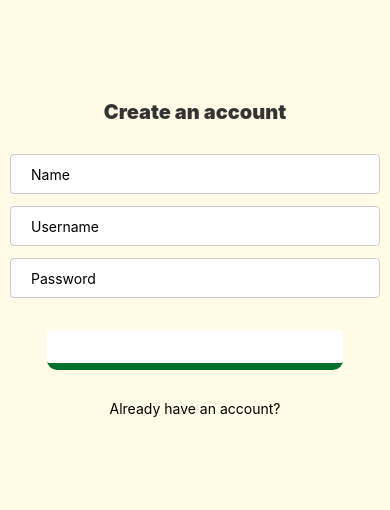
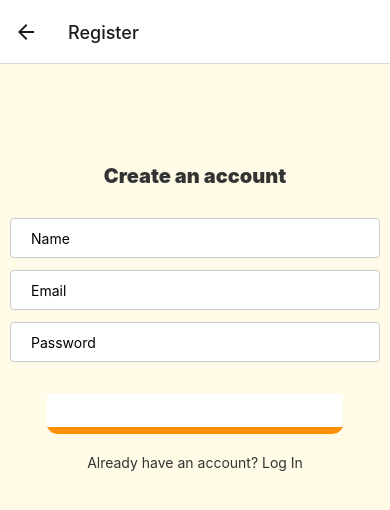
Before and after one commit to karthikio/FarmFlo, a React Native app: screen /Register in a window 390 px wide. Shown: the top 510 px of the page. Built offline with nearby package versions, Linux system fonts and the light colour scheme; no server answers.

Commit message:
added auth, navigation

```diff
--- a/App.js
+++ b/App.js
@@ -1,13 +1,50 @@
 import { StyleSheet, Text, View } from 'react-native';
+import { useEffect, useState } from 'react';
+
 import Home from './screens/Home';
 import Login from './screens/Login';
 import Register from './screens/Register';
 
+import { NavigationContainer } from '@react-navigation/native';
+import { createStackNavigator } from '@react-navigation/stack';
+import { onAuthStateChanged } from 'firebase/auth';
+
+import { auth } from './firebaseConfig';
+
+
+
+const Stack = createStackNavigator();
+
+
 export default function App() {
+  const [user, setUser] = useState(null);
+  const [initializing, setInitializing] = useState(true);
+
+  useEffect(() => {
+    const unsubscribe = onAuthStateChanged(auth, (user) => {
+      setUser(user);
+      if (initializing) setInitializing(false);
+    });
+
+    return () => unsubscribe();
+  }, [initializing]);
+
+  if (initializing) return null;
+
   return (
     <View style={styles.container}>
-      <Register/>
-      {/* <Login/> */}
+      <NavigationContainer>
+        <Stack.Navigator>
+        {user ? (
+          <Stack.Screen name="Home" component={Home} />
+        ) : (
+          <>
+            <Stack.Screen name="Login" component={Login} />
+            <Stack.Screen name="Register" component={Register} />
+          </>
+        )}
+        </Stack.Navigator>
+      </NavigationContainer>
     </View>
   );
 }
--- a/firebaseConfig.js
+++ b/firebaseConfig.js
@@ -1,6 +1,9 @@
 // Import the functions you need from the SDKs you need
 import { initializeApp } from "firebase/app";
-import { getAnalytics } from "firebase/analytics";
+import { getFirestore } from 'firebase/firestore';
+import { initializeAuth, getReactNativePersistence } from 'firebase/auth';
+import AsyncStorage from '@react-native-async-storage/async-storage';
+
 // TODO: Add SDKs for Firebase products that you want to use
 // https://firebase.google.com/docs/web/setup#available-libraries
 
@@ -18,4 +21,9 @@ const firebaseConfig = {
 
 // Initialize Firebase
 const app = initializeApp(firebaseConfig);
-const analytics = getAnalytics(app);
+
+
+export const db = getFirestore(app);
+export const auth = initializeAuth(app, {
+  persistence: getReactNativePersistence(AsyncStorage),
+});
--- a/package.json
+++ b/package.json
@@ -9,7 +9,11 @@
     "web": "expo start --web"
   },
   "dependencies": {
+    "@react-native-async-storage/async-storage": "^1.24.0",
+    "@react-native-firebase/app": "^20.4.0",
+    "@react-native-firebase/auth": "^20.4.0",
     "@react-navigation/native": "^6.1.18",
+    "@react-navigation/stack": "^6.4.1",
     "expo": "~51.0.28",
     "expo-status-bar": "~1.12.1",
     "firebase": "^10.13.1",
--- a/screens/Home.js
+++ b/screens/Home.js
@@ -1,9 +1,61 @@
-import { StyleSheet, Text, View } from 'react-native';
+import { FlatList, StyleSheet, Text, View, Button } from 'react-native';
+import { useEffect, useState } from 'react';
+import { signOut } from 'firebase/auth';
+import { auth } from '../firebaseConfig';
 
-function Home() {
+// import { db } from '../firebaseConfig';
+// import { collection, onSnapshot } from 'firebase/firestore';
+
+
+function Home({navigation}) {
+  const [error, setError] = useState('');
+
+
+    const handleLogout = async () => {
+    try {
+      await signOut(auth);
+      navigation.replace('Login');
+      console.log(auth.onAuthStateChanged)
+    } catch (error) {
+      setError(error.message);
+      console.log(error.message)
+    }
+  };
+  // const [crops, setCrops] = useState([]);
+
+  // useEffect(() => {
+  //   const cropRef = collection(db, 'crop');
+  //   const subscriber = onSnapshot(cropRef, {
+  //     next: (snapshot) => {
+  //       const crops= [];
+  //       snapshot.docs.forEach((doc) => {
+  //         crops.push({
+  //           id: doc.id,
+  //           ...doc.data()
+  //         });
+  //       });
+
+  //       setCrops(crops);
+
+  //     }
+  //   });
+
+  //   // // Unsubscribe from events when no longer in use
+  //   return () => subscriber();
+  // }, []);
+
   return(
     <View style={styles.homeContainer}>
       <Text style={styles.text}>Home</Text>
+      {/* <FlatList
+        data={crops}
+        renderItem={
+          (({item}) => <Text>{item.name}</Text>)
+        }
+        keyExtractor={item => item.id}
+      /> */}
+      <Text>{auth.currentUser.email}</Text>
+      <Button title="Logout" onPress={handleLogout} />
     </View>
   );
 }
@@ -16,6 +68,7 @@ const styles = StyleSheet.create({
     alignItems: "center",
     justifyContent: "center",
     backgroundColor: "#f5f6f7",
+    paddingTop: 60
   },
   text: {
     color: "#ffffff",
--- a/screens/Login.js
+++ b/screens/Login.js
@@ -1,24 +1,31 @@
-import { StyleSheet, Text, View, TextInput, Button, Alert } from 'react-native';
+import { StyleSheet, Text, View, TextInput, Button, Alert, TouchableOpacity } from 'react-native';
 import {useState} from "react";
+import { signInWithEmailAndPassword } from 'firebase/auth';
+import { auth } from '../firebaseConfig';
 
-function Login() {
+
+function Login({navigation}) {
   const [email, setEmail] = useState('');
   const [password, setPassword] = useState('');
+  const [error, setError] = useState('');
 
-  const handleLogin = () => {
-    if (email && password) {
-      Alert.alert("Register Successful.");
-    } else {
-      Alert.alert('Please enter all fields.');
+
+  const handleLogin = async () => {
+    try {
+      await signInWithEmailAndPassword(auth, email, password);
+    } catch (error) {
+      setError(error.message);
+      Alert.alert('Error', error.message);
     }
   };
+
 
   return(
     <View style={styles.loginContainer}>
       <Text style={styles.heading}>Welcome Back</Text>
       <TextInput
         style={styles.input}
-        placeholder="Username"
+        placeholder="Email"
         value={email}
         onChangeText={setEmail}
         keyboardType="email-address"
@@ -39,8 +46,11 @@ function Login() {
       <Button title="Login" onPress={handleLogin} color="#ffffff" />
       </View>
 
-      <Text style={styles.link}>Don't have an account?</Text>
-
+      <TouchableOpacity onPress={() => navigation.navigate('Register')}>
+        <Text style={{ color: '#333333', marginTop: 20 }}>
+          Don't have an account? Register
+        </Text>
+      </TouchableOpacity>
     </View>
   );
 }
@@ -76,7 +86,7 @@ const styles = StyleSheet.create({
     height: 40,
     width: "80%",
     borderRadius: 4,
-    backgroundColor: "#00712D",
+    backgroundColor: "#FF9100",
     color: "#ffffff",
     marginTop: 20,
     borderRadius: 10
@@ -85,7 +95,4 @@ const styles = StyleSheet.create({
     color: "#D5ED9F",
     fontSize: 10,
   },
-  link: {
-    marginTop: 30,
-  }
 })
--- a/screens/Register.js
+++ b/screens/Register.js
@@ -1,17 +1,41 @@
-import { StyleSheet, Text, View, TextInput, Button, Alert } from 'react-native';
+//react
+import { StyleSheet, Text, View, TextInput, Button, Alert, TouchableOpacity } from 'react-native';
 import {useState} from "react";
 
-function Register() {
+//firebase
+import { createUserWithEmailAndPassword } from 'firebase/auth';
+import { auth, db } from '../firebaseConfig';
+import { addDoc, collection } from 'firebase/firestore';
+
+
+
+function Register({navigation}) {
   const [name, setName] = useState('');
   const [email, setEmail] = useState('');
   const [password, setPassword] = useState('');
+  const [error, setError] = useState('');
 
-  const handleRegister = () => {
-    if (email && password) {
-      Alert.alert('Login Successful', `Welcome}!`);
-    } else {
-      Alert.alert('Login Failed', 'Invalid username or password.');
+
+  const handleSignUp = async () => {
+    try {
+      const userCredential = await createUserWithEmailAndPassword(auth, email, password);
+      const user = userCredential.user;
+
+      await addDoc(collection(db, 'users'), {
+        userId: user.uid,
+        name: name,
+        email: user.email,
+        createdAt: new Date()
+      });
+
+      navigation.navigate('Home');
+    } catch (error) {
+      setError(error.message);
+      console.log(error.message)
     }
+    setName('');
+    setEmail('');
+    setPassword('');
   };
 
   return (
@@ -28,7 +52,7 @@ function Register() {
 
       <TextInput
         style={styles.input}
-        placeholder="Username"
+        placeholder="Email"
         value={email}
         onChangeText={setEmail}
         keyboardType="email-address"
@@ -48,10 +72,14 @@ function Register() {
       />
 
       <View style={styles.btn}>
-        <Button title="Register" onPress={handleRegister} color="#ffffff" />
+        <Button title="Register" onPress={handleSignUp} color="#ffffff" />
       </View>
 
-      <Text style={styles.link}>Already have an account?</Text>
+      <TouchableOpacity onPress={() => navigation.navigate('Login')}>
+        <Text style={{ color: '#333333', marginTop: 20 }}>
+          Already have an account? Log In
+        </Text>
+      </TouchableOpacity>
     </View>
   );
 }
@@ -87,7 +115,7 @@ const styles = StyleSheet.create({
     height: 40,
     width: "80%",
     borderRadius: 4,
-    backgroundColor: "#00712D",
+    backgroundColor: "#FF9100",
     color: "#ffffff",
     marginTop: 20,
     borderRadius: 10
```
Also changed, not shown: metro.config.js (added, +7 -0 lines), 1 other file (tests, documents, lock files or other folders).
